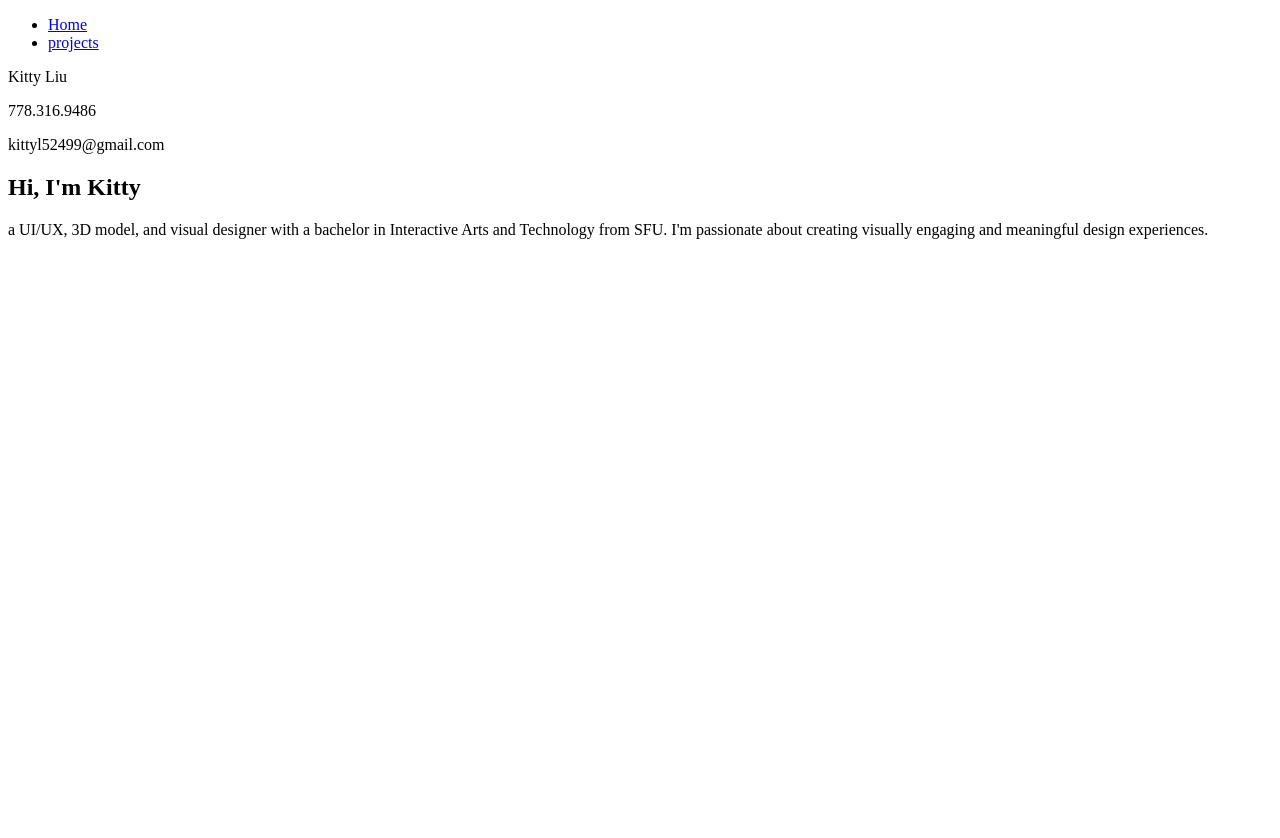
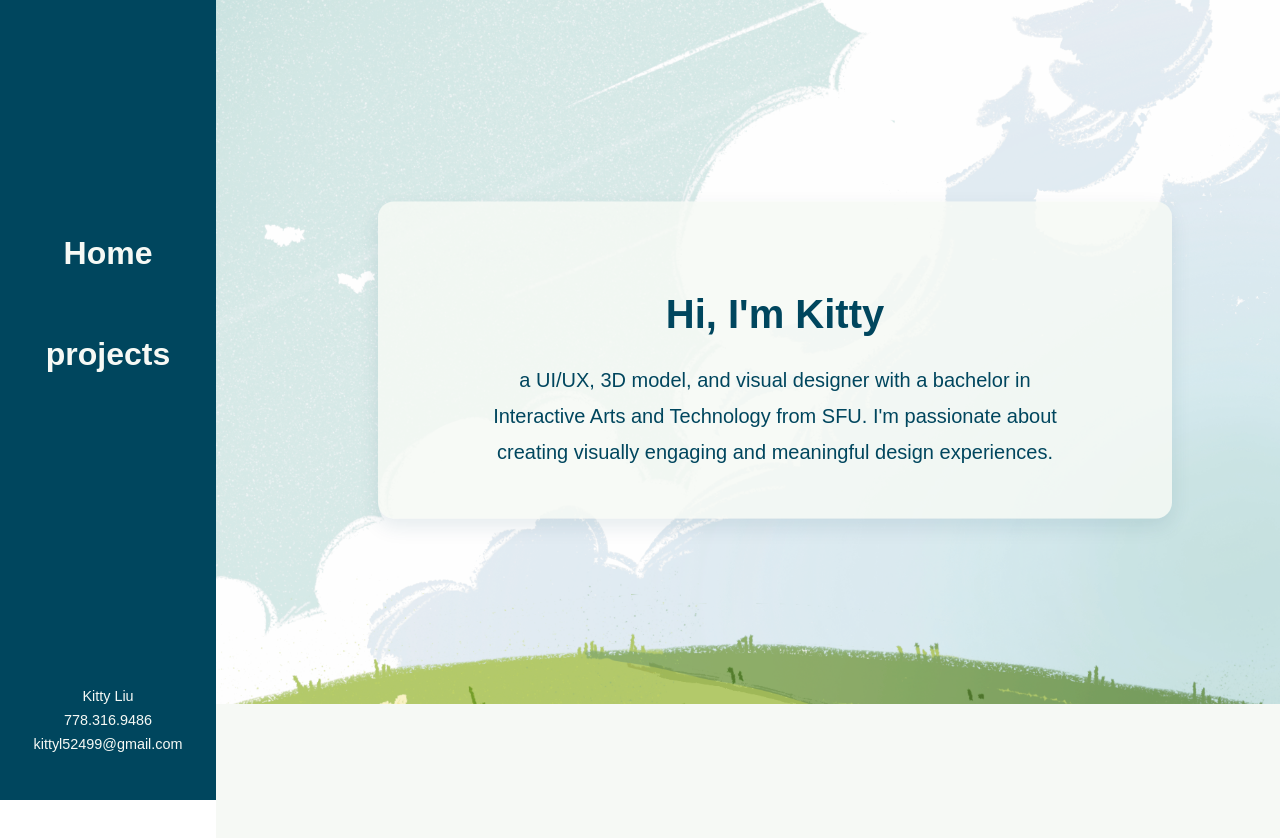
Before and after one commit to KittyL524/portfolio, a plain HTML site: page index.html in a window 1280 px wide. Before the commit the page ends 800 px from the top, so only its background shows below. Drawn offline with Linux system fonts and the light colour scheme; files that its build step writes are made by us from their sources.

Commit message:
Update index.html

```diff
--- a/index.html
+++ b/index.html
@@ -4,8 +4,9 @@
     <meta charset="UTF-8">
     <meta name="viewport" content="width=device-width, initial-scale=1.0">
     <title>Kitty's Portfolio</title>
-    <link rel="stylesheet" href="/https://kittyl524.github.io/portfolio/style.css">
-     <!--<link rel="stylesheet" href="/style.css">-->
+    <link rel="stylesheet" href="/style.css">
+    <!-- <link rel="stylesheet" href="/style.css"> -->
+    <!-- <link rel="stylesheet" href="/https://kittyl524.github.io/portfolio/style.css"> -->
 </head>
 
 <body>
```
